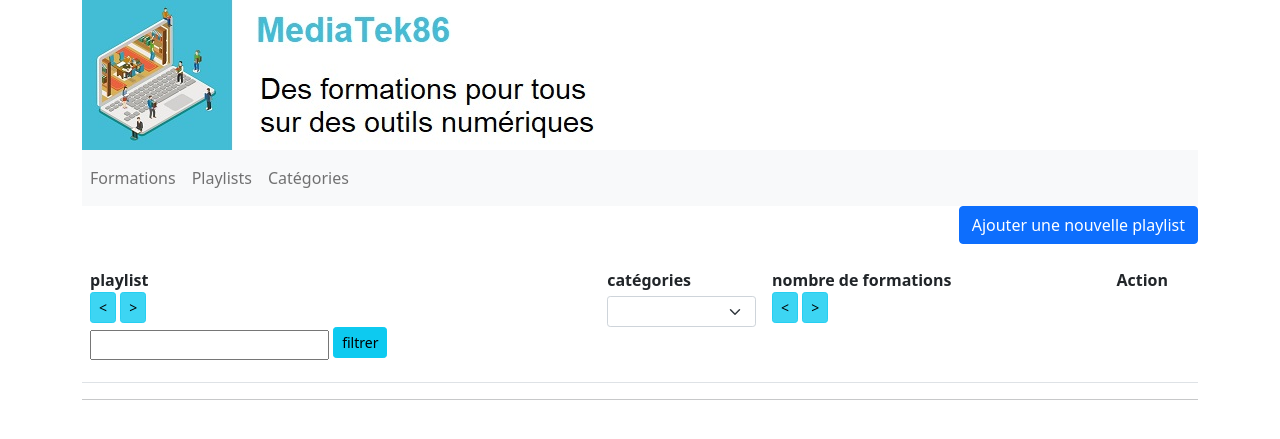
After one commit to HZilla666/mediatekformation, a Symfony app: template templates/admin/admin.playlists.html.twig in a window 1280 px wide. The commit adds this page. Shown: the top 439 px of the page. Run offline with Twig, Linux system fonts and the light colour scheme; the template is opened without the code that fills it, so the values that code supplies are empty; some libraries are stand-ins or nearby versions.

Commit message:
gestion des playlists

```diff
--- a/templates/admin/admin.formations.html.twig
+++ b/templates/admin/admin.formations.html.twig
@@ -56,7 +56,7 @@
                     <button type="button" class="btn btn-info btn-sm active" aria-pressed="true" onclick="location.href='{{ path('formations.sort', {champ:'publishedAt', ordre:'DESC'}) }}'">&gt;</button>
                 </th>
                 <th>
-                    &nbsp;
+                    Action
                 </th>
             </tr>
         </thead>
--- /dev/null
+++ b/templates/admin/admin.playlist.ajout.html.twig
@@ -0,0 +1,5 @@
+{% extends "baseadmin.html.twig" %}
+{% block body %}
+    <h2>Nouvelle playlist:</h2>
+    {{ include ('_admin.playlist.form.html.twig')}}
+{% endblock %}
--- /dev/null
+++ b/templates/admin/admin.playlists.html.twig
@@ -0,0 +1,80 @@
+{% extends "baseadmin.html.twig" %}
+{% block body %}
+    <p class="text-end">
+        <a href="{{ path('admin.playlists.ajout') }}" class="btn btn-primary">
+            Ajouter une nouvelle playlist
+        </a>
+    </p>
+    <table class="table table-striped">
+        <thead>
+            <tr>
+                <th class="text-left align-top" scope="col">
+                    playlist<br />
+                    <button type="button" class="btn btn-info btn-sm active" aria-pressed="true" onclick="location.href='{{ path('playlists.sort', {champ:'name', ordre:'ASC'}) }}'">&lt;</button>
+                    <button type="button" class="btn btn-info btn-sm active" aria-pressed="true" onclick="location.href='{{ path('playlists.sort', {champ:'name', ordre:'DESC'}) }}'">&gt;</button>
+                    <form class="form-inline mt-1" method="POST" action="{{ path('playlists.findallcontain', {champ:'name'}) }}">
+                        <div class="form-group mr-1 mb-2">
+                            <input type="text" class="sm" name="recherche"
+                                   value="{% if valeur|default and not table|default %}{{ valeur }}{% endif %}">
+                            <input type="hidden" name="_token" value="{{ csrf_token('filtre_name') }}">
+                            <button type="submit" class="btn btn-info mb-2 btn-sm">filtrer</button>
+                        </div>
+                    </form>
+                </th>
+                <th class="text-left align-top" scope="col">
+                    catégories
+                    <form class="form-inline mt-1" method="POST" action="{{ path('playlists.findallcontain', {champ:'id', table:'categories'}) }}">
+                        <select class="form-select form-select-sm" name="recherche" id="recherche" onchange="this.form.submit()">
+                            <option value=""></option>
+                            {% for categorie in categories %}
+                                <option
+                                    {% if valeur|default and valeur==categorie.id %}
+                                        selected
+                                    {% endif %}
+                                    value="{{ categorie.id }}">{{ categorie.name }}
+                                </option>
+                            {% endfor %}
+                        </select>
+                    </form>
+                </th>
+                <th class="text-left align-top" scope="col">
+                    nombre de formations<br />
+                    <button type="button" class="btn btn-info btn-sm active" aria-pressed="true" onclick="location.href='{{ path('playlists.sort', {champ:'nbformations', ordre:'ASC'}) }}'">&lt;</button>
+                    <button type="button" class="btn btn-info btn-sm active" aria-pressed="true" onclick="location.href='{{ path('playlists.sort', {champ:'nbformations', ordre:'DESC'}) }}'">&gt;</button>
+                </th>
+                <th class="text-center align-top" scope="col">
+                    Action
+                </th>
+            </tr>
+        </thead>
+        <tbody>
+            <!-- boucle sur les playlists -->
+            {% if playlists|length > 0 %}
+                {% for k in 0..playlists|length-1 %}
+                    <tr class="align-middle">
+                        <td>
+                            <h5 class="text-info">
+                                {{ playlists[k].name }}
+                            </h5>
+                        </td>
+                        <td class="text-left">
+                            {% set categories = playlists[k].categoriesPlaylist %}
+                            {% if categories|length > 0  %}
+                                {% for c in 0..categories|length-1 %}
+                                    &nbsp;{{ categories[c] }}
+                                {% endfor %}
+                            {% endif %}
+                        </td>
+                        <td class="text-left">
+                            {{ playlists[k].nbFormations }}
+                        </td>
+                        <td class="text-center">
+                        <a href="{{ path('admin.playlists.edit', {id:playlists[k].id})}}" class="btn btn-secondary">Editer</a>
+                        <a href="{{ path('admin.playlists.suppr', {id:playlists[k].id})}}" class="btn btn-danger" onclick="return confirm('Êtes-vous sûr de vouloir supprimer {{ playlists[k].name }} ?')">Supprimer</a>
+                        </td>
+                    </tr>
+                {% endfor %}
+            {% endif %}
+        </tbody>
+    </table>
+{% endblock %}
--- a/templates/baseadmin.html.twig
+++ b/templates/baseadmin.html.twig
@@ -16,7 +16,7 @@
                         <a class="nav-link" href="{{ path('admin.formations') }}">Formations</a>
                     </li>
                     <li class="nav-item">
-                        <a class="nav-link" href="{{ path('playlists') }}">Playlists</a>
+                        <a class="nav-link" href="{{ path('admin.playlists') }}">Playlists</a>
                     </li>
                     <li class="nav-item">
                         <a class="nav-link" href="{{ path('admin.categories') }}">Catégories</a>
```
Also changed, not shown: src/Controller/admin/AdminPlaylistsController.php (added, +103 -0 lines), src/Entity/Playlist.php (+6 -1 lines), src/Form/PlaylistType.php (added, +30 -0 lines), templates/_admin.playlist.form.html.twig (added, +8 -0 lines), templates/admin/admin.playlist.edit.html.twig (added, +31 -0 lines).
